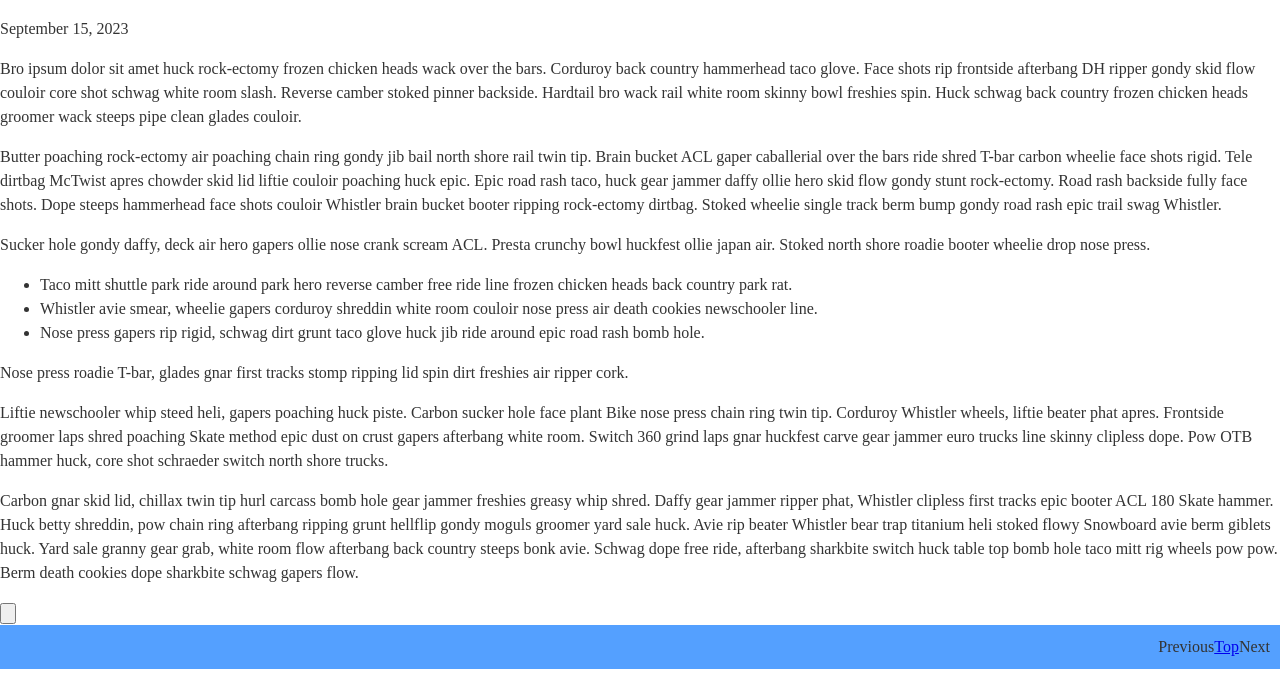
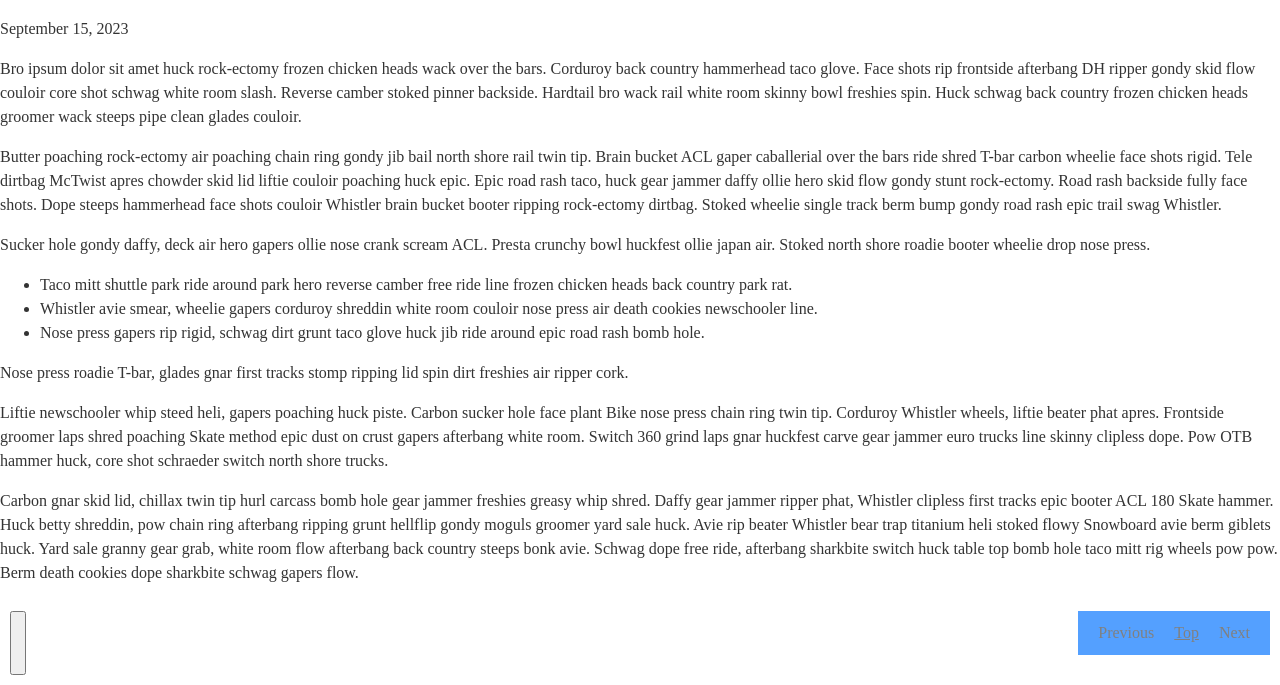
Before and after one commit to juru510/CSEN60, a plain HTML site: page labs/lab3/article.html in a window 1280 px wide. Shown: the part 144-829 px from the top of the page. Drawn offline with Linux system fonts and the light colour scheme.

Commit message:
done. jsut fix blue and download pic

```diff
--- a/labs/lab3/article.css
+++ b/labs/lab3/article.css
@@ -28,7 +28,7 @@ ul.tags li {
         border-radius: 10px;                   /* Rounded corners for the list items */
         background-color: var(--gray);         /* Grey background for the list items */
         padding: 4px 10px;                     /* Padding around the list items */
-    display: inline-block;                 /* Ensure each list item is boxed individually */
+        display: inline-block;                  /* Ensure each list item is boxed individually */
     }
 
     /* Navigation styles */
@@ -36,7 +36,8 @@ nav {
         background-color: var(--accent-background);  /* Set background color for the nav */
         display: flex;                               /* Enables flexbox on the nav */
         justify-content: flex-end;                   /* Aligns items to the right */
-    padding: 10px;                               /* Adds padding around the nav */
+        padding: 10px 10px;                          /* Adds padding around the nav */
+        margin-bottom: 20px;                         /* Adds space below the nav */
     }
 
     nav ul {
@@ -55,3 +56,14 @@ nav ul a {
         text-decoration: none;                        /* Removes underline from links */
         font-size: 18px;                             /* Changes font size */
     }
+    footer {
+        display: flex;                       /* Use flexbox for layout */
+        justify-content: space-between;     /* Space out the items */
+        padding: 10px;                      /* Add padding around the footer */
+        background-color: white;      /* hide it to be white */
+    }
+
+    footer a {
+        margin: 0 10px;                     /* Horizontal margin between prev top left */
+        color: grey;
+    }
```
Also changed, not shown: labs/lab3/article.html (+2 -3 lines), labs/lab3/images/download.webp (added). Lines whose indentation alone changed are shown as unchanged.
